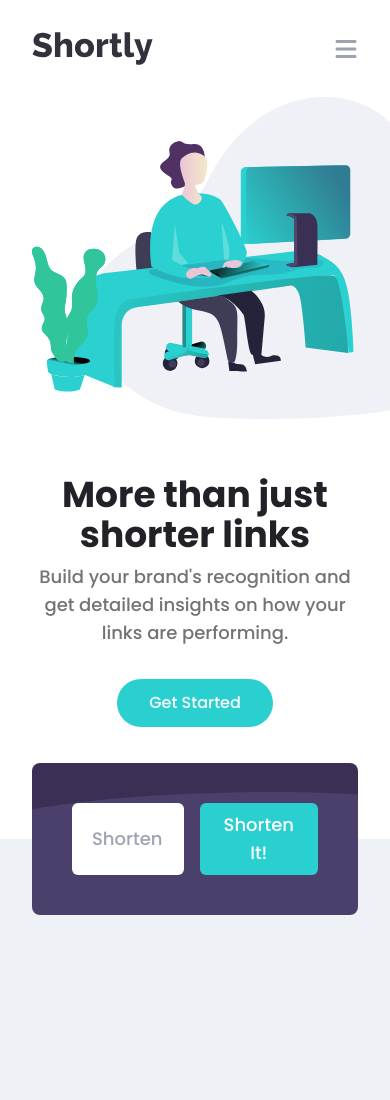
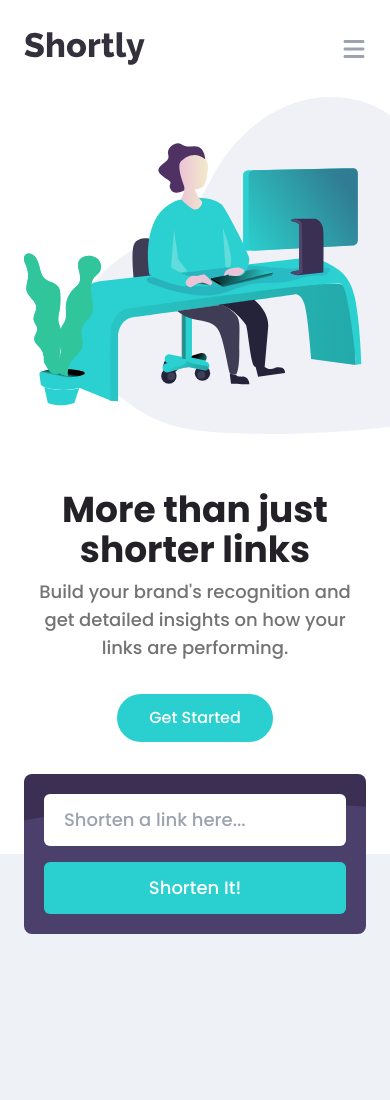
Before and after one commit to Esosek/url-shorten, an Astro site: page / in a window 390 px wide. Shown: the top 1100 px of the page. Built offline with nearby package versions, Linux system fonts and the light colour scheme; Astro itself is replaced by a stand-in of ours.

Commit message:
Added mobile UrlInput

```diff
--- a/src/components/App.tsx
+++ b/src/components/App.tsx
@@ -8,7 +8,7 @@ export default function App() {
       <Header />
       <Intro />
       <section className="bg-neutral-100">
-        <div className="max-w-5xl mx-auto px-8">
+        <div className="max-w-5xl mx-auto px-6">
           <UrlInput />
         </div>
         <div id="empty-space-test" className="h-56"></div>
--- a/src/components/Header.tsx
+++ b/src/components/Header.tsx
@@ -6,7 +6,7 @@ type HeaderProps = {};
 export default function Header(props: HeaderProps) {
   return (
     <header className="sticky bg-white top-0">
-      <div className="max-w-5xl mx-auto flex items-center justify-between gap-8 p-8 md:py-10">
+      <div className="max-w-5xl mx-auto flex items-center justify-between gap-8 py-8 px-6 md:py-10">
         <a href="/">
           <img src={logo.src} alt="Shortly logo" />
         </a>
--- a/src/components/Intro.tsx
+++ b/src/components/Intro.tsx
@@ -4,7 +4,7 @@ import Link from './UI/Link';
 export default function Intro() {
   return (
     <section id="intro">
-      <div className="max-w-5xl mx-auto grid items-center justify-start px-8 mb-28 gap-12 md:grid-cols-2 md:mt-6">
+      <div className="max-w-5xl mx-auto grid items-center justify-start px-6 mb-28 gap-12 md:grid-cols-2 md:mt-6">
         <img
           src={workingImg.src}
           alt="Illustration of working individual"
--- a/src/components/UI/Button.tsx
+++ b/src/components/UI/Button.tsx
@@ -9,7 +9,7 @@ export default function Button({ children, onClick }: ButtonProps) {
   return (
     <button
       onClick={onClick}
-      className="bg-cyan-400 text-white py-2 px-6 rounded-md w-full hover:bg-cyan-200 transition-colors md:w-fit md:whitespace-nowrap"
+      className="bg-cyan-400 text-white py-2 px-6 rounded-md w-full hover:bg-cyan-200 transition-colors md:w-fit"
     >
       {children}
     </button>
--- a/src/components/UrlInput.tsx
+++ b/src/components/UrlInput.tsx
@@ -17,7 +17,7 @@ export default function UrlInput(props: UrlInputProps) {
     <div
       ref={wrapperRef}
       style={{ transform: `translateY(-${wrapperOffset}px)` }}
-      className={`${styles.urlInput} flex bg-violet gap-4 max-w-5xl mx-auto p-10 rounded-lg`}
+      className={`${styles.urlInput} grid grid-rows-2 bg-violet gap-4 max-w-5xl mx-auto p-5 rounded-lg md:p-10 md:grid-cols-[1fr_auto] md:grid-rows-1`}
     >
       <label htmlFor="url-input" className="sr-only">
         URL to shorten
@@ -27,7 +27,7 @@ export default function UrlInput(props: UrlInputProps) {
         name="url-input"
         id="url-input"
         placeholder="Shorten a link here..."
-        className="w-full px-5 py-3 rounded-md"
+        className="w-full px-5 py-3 rounded-md text-neutral-900"
       />
       <Button>Shorten It!</Button>
     </div>
```
